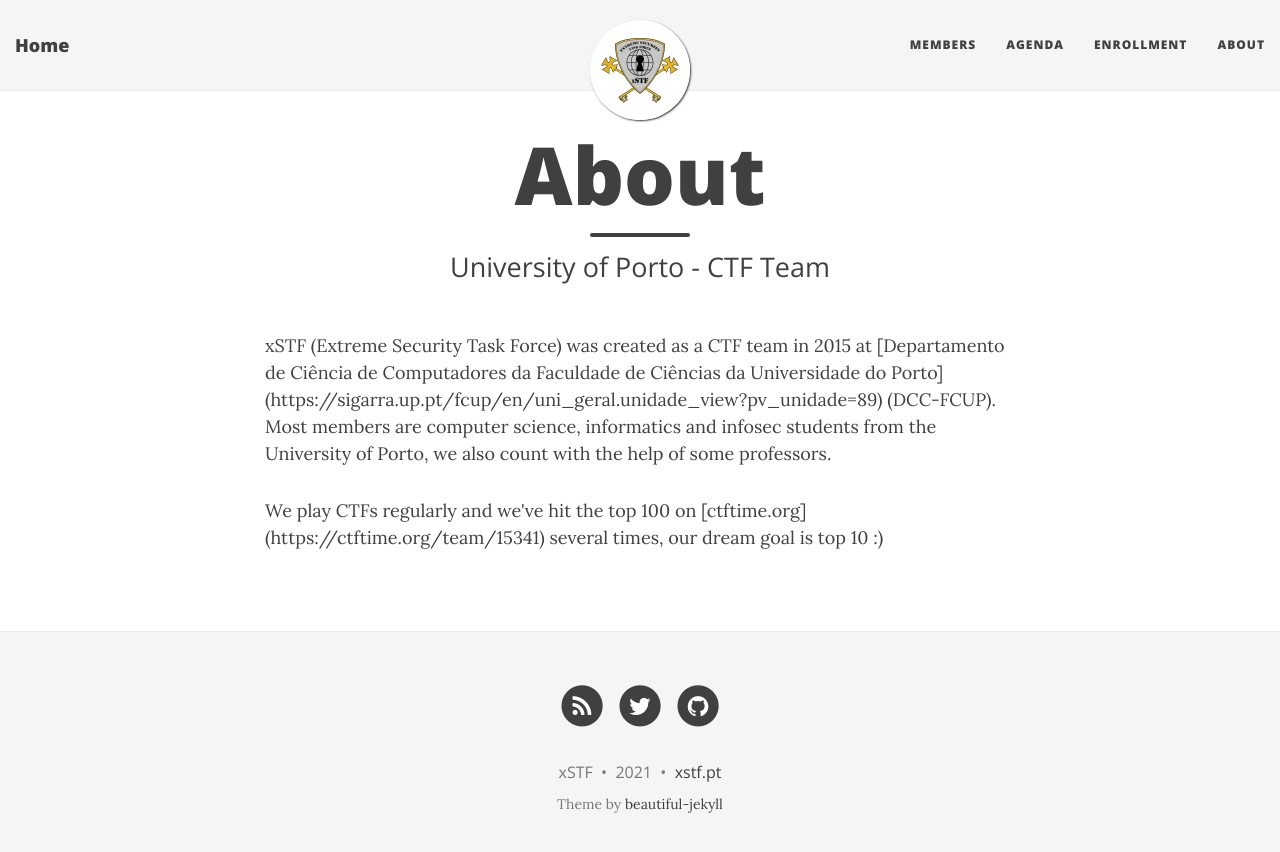
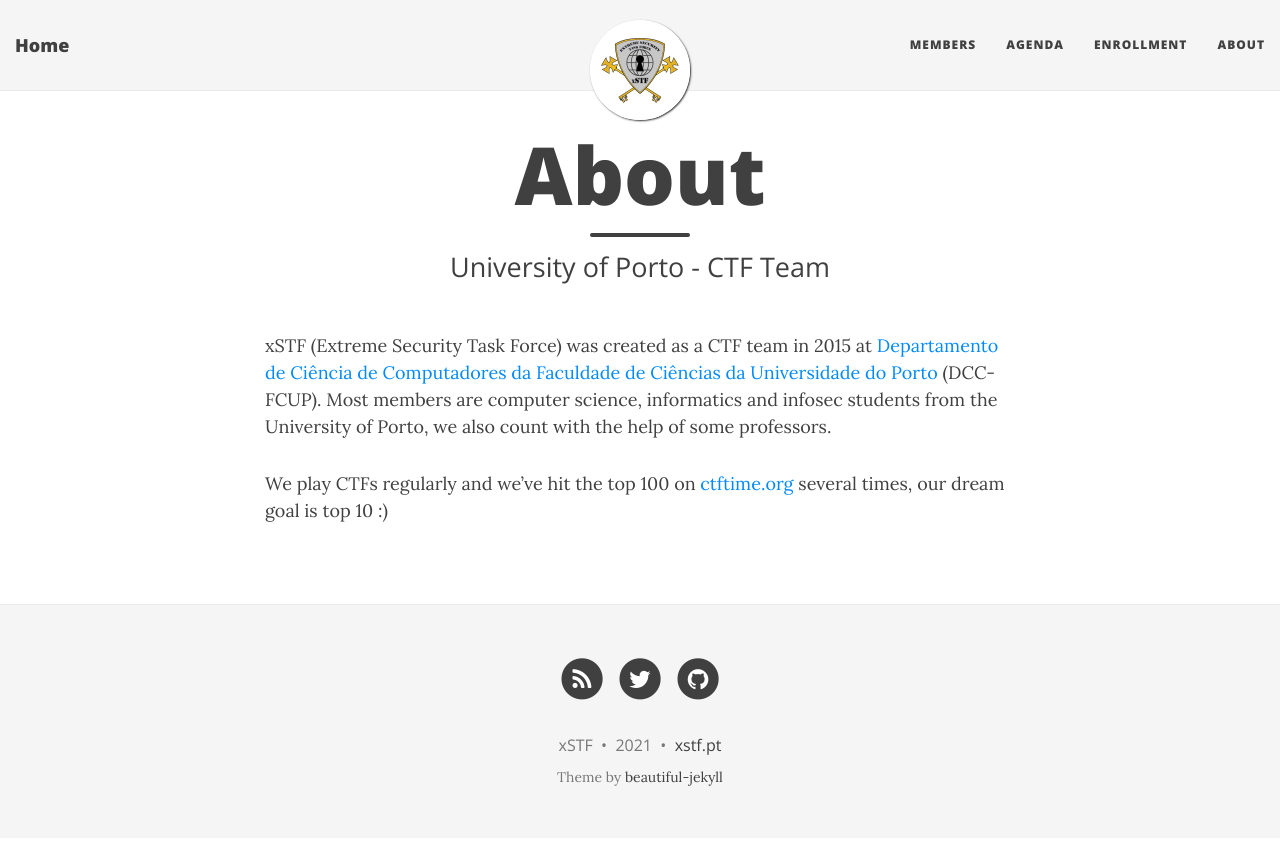
Before and after one commit to joselimas/xstf.github.io, a Jekyll site: the page built from about.md, in a window 1280 px wide. Shown: the top 852 px of the page. Built offline with Jekyll 4.4.1, drawn with Linux system fonts in a browser that asks for light colours; nearby versions of some CDN libraries.

Commit message:
More trites

```diff
--- a/about.md
+++ b/about.md
@@ -4,7 +4,7 @@ title: About
 subtitle: University of Porto - CTF Team
 ---
 
-<p>xSTF (Extreme Security Task Force) was created as a CTF team in 2015 at [Departamento de Ciência de Computadores da Faculdade de Ciências da Universidade do Porto](https://sigarra.up.pt/fcup/en/uni_geral.unidade_view?pv_unidade=89) (DCC-FCUP). Most members are computer science, informatics and infosec students from the University of Porto, we also count with the help of some professors.</p>
+xSTF (Extreme Security Task Force) was created as a CTF team in 2015 at [Departamento de Ciência de Computadores da Faculdade de Ciências da Universidade do Porto](https://sigarra.up.pt/fcup/en/uni_geral.unidade_view?pv_unidade=89) (DCC-FCUP). Most members are computer science, informatics and infosec students from the University of Porto, we also count with the help of some professors.
 
 
-<p>We play CTFs regularly and we've hit the top 100 on [ctftime.org](https://ctftime.org/team/15341) several times, our dream goal is top 10 :) </p>
+We play CTFs regularly and we've hit the top 100 on [ctftime.org](https://ctftime.org/team/15341) several times, our dream goal is top 10 :)
```
